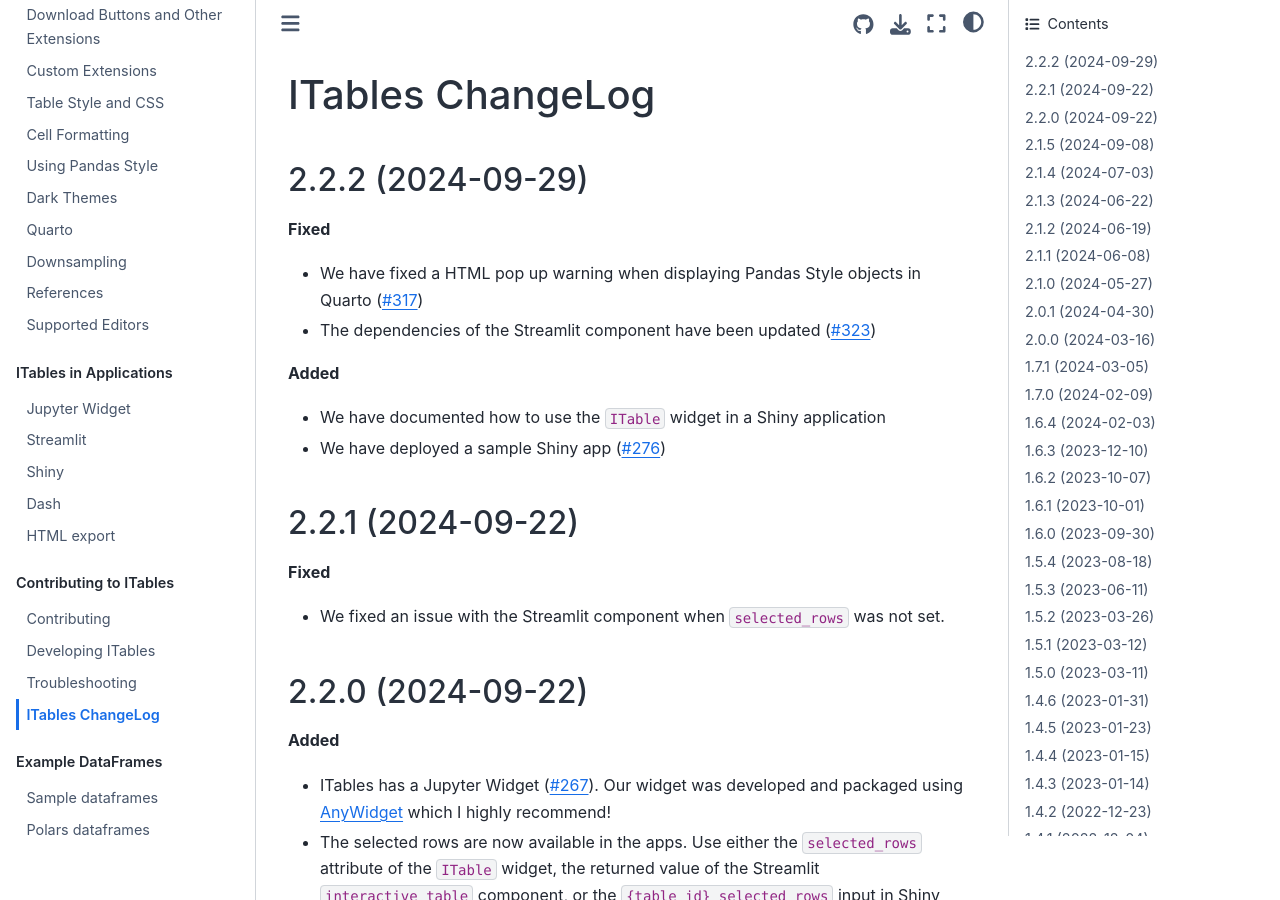
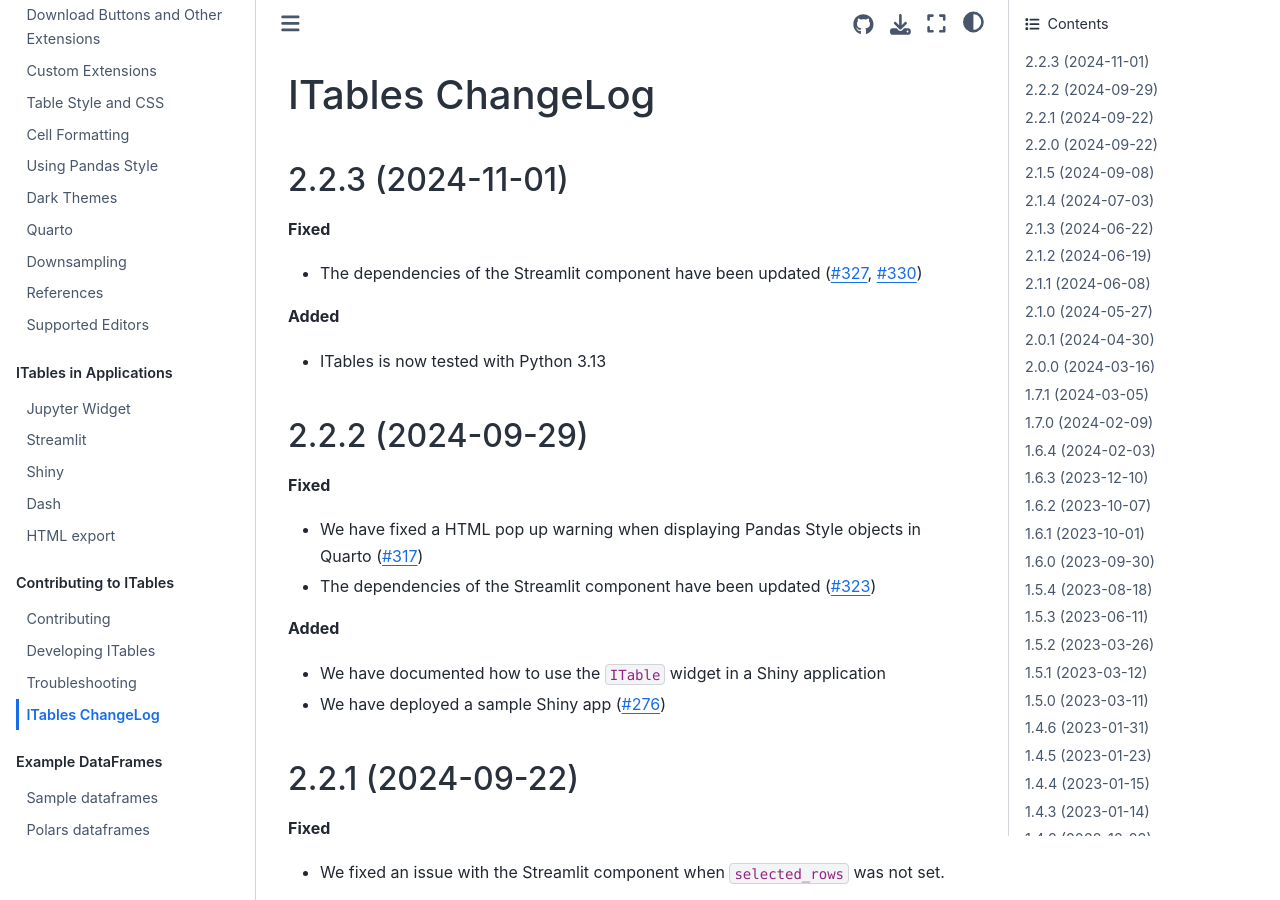
Before and after one commit to mwouts/itables, a Jupyter Book: the page built from docs/changelog.md, in a window 1280 px wide and 900 px high. Built offline with Jupyter Book 1.0.4 settings and Sphinx 7.4.7 and the Sphinx Book theme 1.1.4, drawn with Linux system fonts in a browser that asks for light colours.

Commit message:
ITables works with Python 3.13

```diff
--- a/docs/changelog.md
+++ b/docs/changelog.md
@@ -1,5 +1,15 @@
 ITables ChangeLog
 =================
+
+2.2.3 (2024-11-01)
+------------------
+
+**Fixed**
+- The dependencies of the Streamlit component have been updated ([#327](https://github.com/mwouts/itables/pull/327), [#330](https://github.com/mwouts/itables/pull/330))
+
+**Added**
+- ITables is now tested with Python 3.13
+
 
 2.2.2 (2024-09-29)
 ------------------
--- a/pyproject.toml
+++ b/pyproject.toml
@@ -24,6 +24,7 @@ classifiers = [
   "Programming Language :: Python :: 3.10",
   "Programming Language :: Python :: 3.11",
   "Programming Language :: Python :: 3.12",
+  "Programming Language :: Python :: 3.13",
 ]
 requires-python = ">= 3.7"
 dependencies = ["IPython", "pandas", "numpy"]
--- a/src/itables/version.py
+++ b/src/itables/version.py
@@ -1,3 +1,3 @@
 """ITables' version number"""
 
-__version__ = "2.2.2"
+__version__ = "2.2.3-dev"
```
Also changed, not shown: 1 other file.
